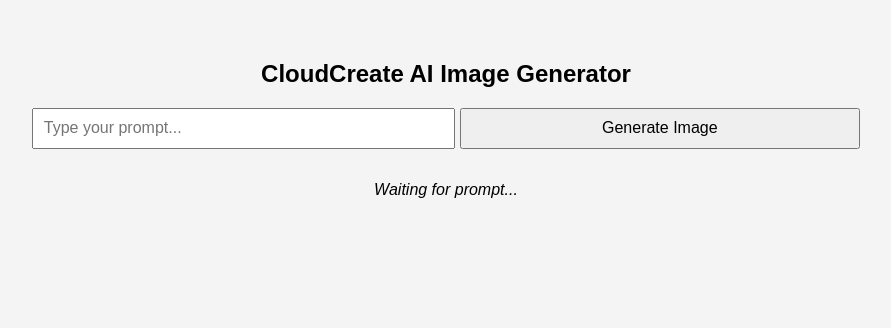
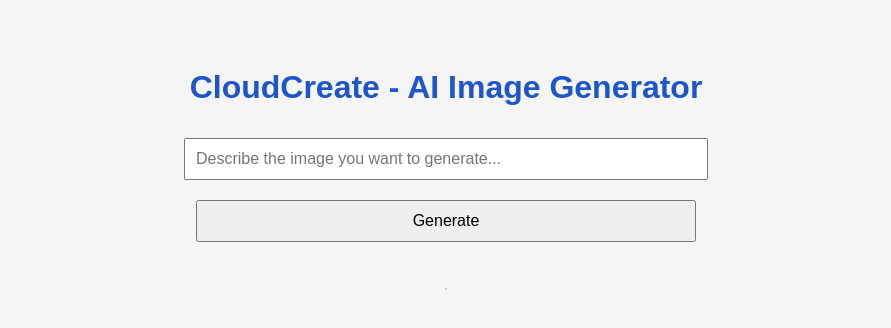
Before and after one commit to pjsanches/cloudcreate, a plain HTML site: page index.html in a window 1280 px wide. Shown: the whole page, without its empty margins (194-1085 px from the left). Drawn offline with Linux system fonts and the light colour scheme.

Commit message:
Update index.html

```diff
--- a/index.html
+++ b/index.html
@@ -3,50 +3,44 @@
 <html lang="en">
 <head>
   <meta charset="UTF-8" />
-  <meta name="viewport" content="width=device-width, initial-scale=1.0" />
-  <title>CloudCreate via Pipedream</title>
+  <meta name="viewport" content="width=device-width, initial-scale=1.0"/>
+  <title>CloudCreate - AI Image Generator</title>
   <style>
-    body { font-family: Arial, sans-serif; background: #f4f4f4; padding: 2rem; text-align: center; }
-    input, button { padding: 0.6rem; font-size: 1rem; width: 100%; max-width: 400px; margin-bottom: 1rem; }
-    img { max-width: 100%; margin-top: 1rem; border-radius: 8px; }
-    #status { margin-top: 1rem; font-style: italic; }
+    body { font-family: sans-serif; text-align: center; padding: 40px; background: #f5f5f5; }
+    h1 { color: #1D55CC; }
+    input, button { padding: 10px; margin: 10px; width: 80%; max-width: 500px; font-size: 16px; }
+    img { margin-top: 20px; max-width: 90%; height: auto; border: 1px solid #ccc; }
   </style>
 </head>
 <body>
-  <h2>CloudCreate AI Image Generator</h2>
-  <input type="text" id="prompt" placeholder="Type your prompt..." />
-  <button onclick="generate()">Generate Image</button>
-  <p id="status">Waiting for prompt...</p>
+  <h1>CloudCreate - AI Image Generator</h1>
+  <input id="prompt" type="text" placeholder="Describe the image you want to generate..." />
+  <br/>
+  <button onclick="generate()">Generate</button>
+  <p id="status"></p>
   <img id="result" src="" alt="" />
-
   <script>
     async function generate() {
-      const prompt = document.getElementById("prompt").value;
-      const status = document.getElementById("status");
-      const img = document.getElementById("result");
-      status.textContent = "⏳ Sending to Pipedream...";
-      img.src = "";
-
+      const prompt = document.getElementById('prompt').value;
+      const status = document.getElementById('status');
+      const img = document.getElementById('result');
+      status.innerText = 'Generating...';
+      img.src = '';
       try {
-        const res = await fetch("https://eowa60nk1010xyg.m.pipedream.net", {
-          method: "POST",
-          headers: {
-            "Content-Type": "application/json"
-          },
+        const res = await fetch('https://eowa60nk1010xyg.m.pipedream.net', {
+          method: 'POST',
+          headers: { 'Content-Type': 'application/json' },
           body: JSON.stringify({ prompt })
         });
-
         const data = await res.json();
-        if (data.image_url) {
-          status.textContent = "✅ Image generated!";
+        if (data && data.image_url) {
           img.src = data.image_url;
+          status.innerText = '✅ Done!';
         } else {
-          status.textContent = "⚠️ Failed to receive image.";
-          console.error(data);
+          status.innerText = '⚠️ Failed to generate image.';
         }
       } catch (err) {
-        status.textContent = "❌ Error: " + err.message;
-        console.error(err);
+        status.innerText = '❌ Error: ' + err.message;
       }
     }
   </script>
```
